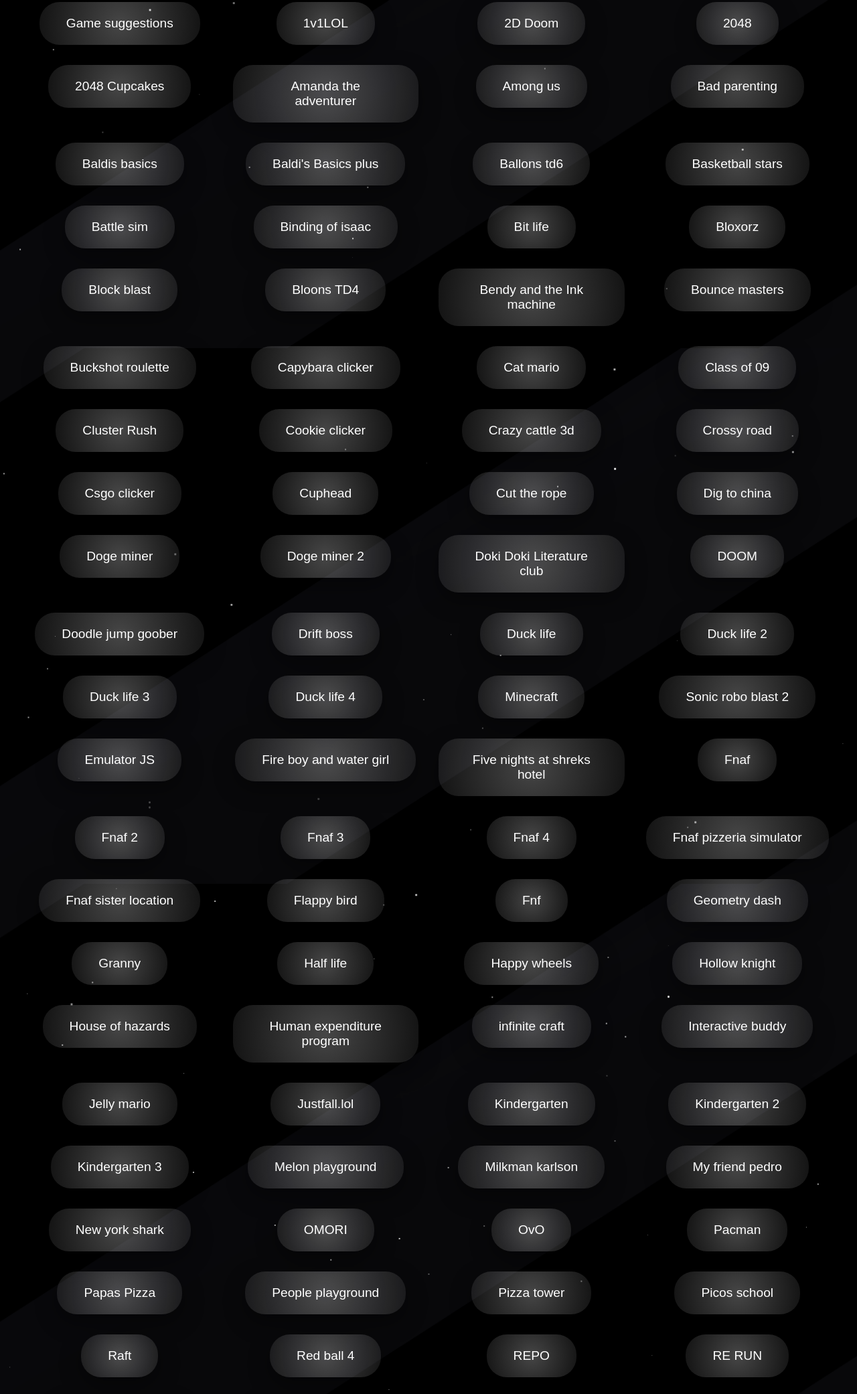
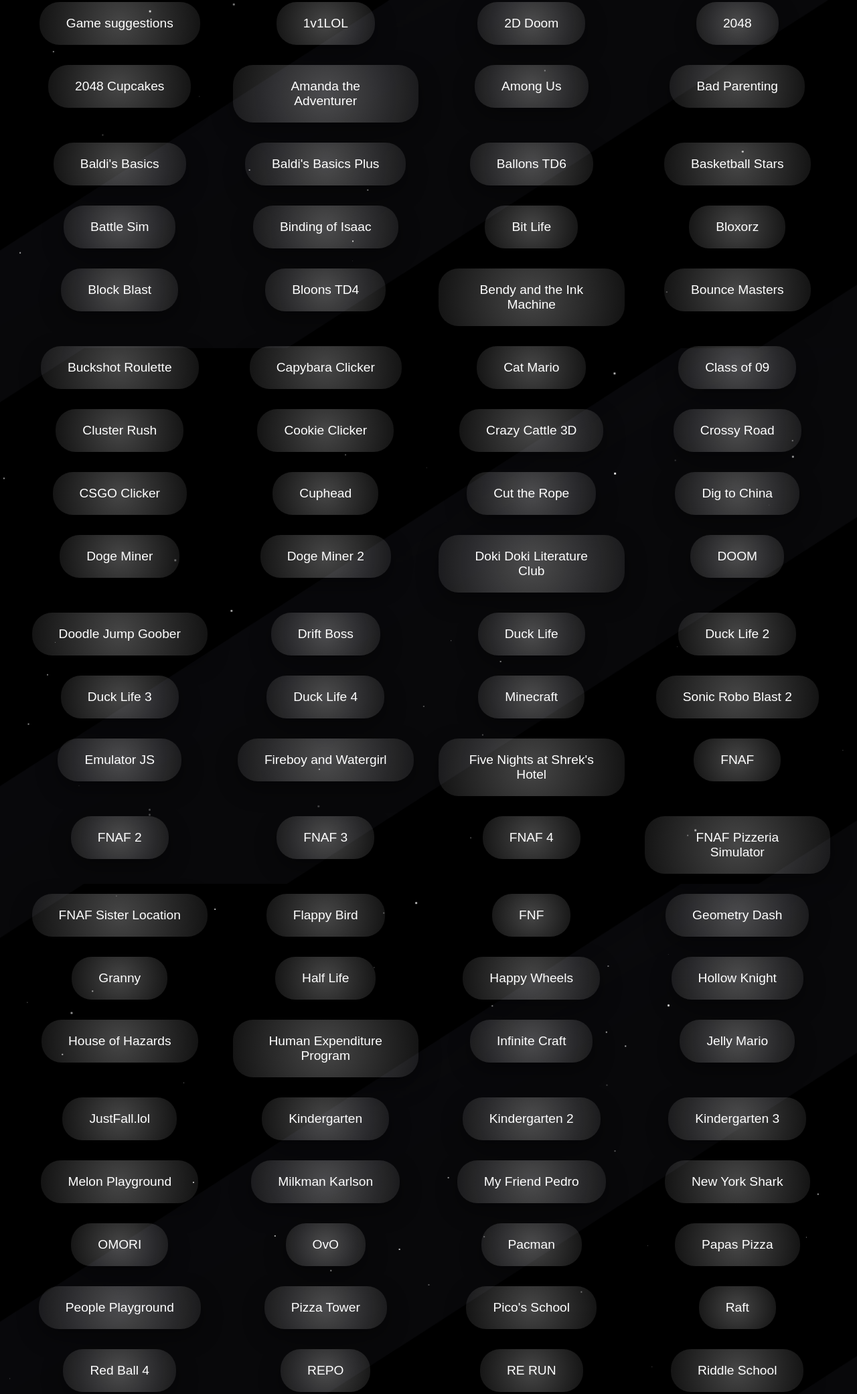
Before and after one commit to Eclipse353/luminis, a plain HTML site: page index.html in a window 1280 px wide. Shown: the part 280-2362 px from the top of the page at 67% size. Drawn offline with Linux system fonts and the light colour scheme; a script that the page names is missing.

Commit message:
index.html

```diff
--- a/index.html
+++ b/index.html
@@ -22,108 +22,107 @@
 <li><button data-game="games/cl2doom.html">2D Doom<div class="reflection"><canvas></canvas></div></button></li>
 <li><button data-game="games/2048.html">2048<div class="reflection"><canvas></canvas></div></button></li>
 <li><button data-game="games/cl2048cupcakes.html">2048 Cupcakes<div class="reflection"><canvas></canvas></div></button></li>
-  <li><button data-game="games/amanda-the-adventurer.html">Amanda the adventurer<div class="reflection"><canvas></canvas></div></button></li>
-  <li><button data-game="games/amongus.html">Among us<div class="reflection"><canvas></canvas></div></button></li>
-  <li><button data-game="games/bad.html">Bad parenting<div class="reflection"><canvas></canvas></div></button></li>
-  <li><button data-game="games/clbaldisbasics.html">Baldis basics<div class="reflection"><canvas></canvas></div></button></li>
-  <li><button data-game="games/Baldi's Basics Plus.html">Baldi's Basics plus<div class="reflection"><canvas></canvas></div></button></li>
-  <li><button data-game="games/btd6.html">Ballons td6<div class="reflection"><canvas></canvas></div></button></li>
-  <li><button data-game="games/clbasketballstars.html">Basketball stars<div class="reflection"><canvas></canvas></div></button></li>
-  <li><button data-game="games/clbattlesim.html">Battle sim<div class="reflection"><canvas></canvas></div></button></li>
-  <li><button data-game="games/binding-of-isaac.html">Binding of isaac<div class="reflection"><canvas></canvas></div></button></li>
-  <li><button data-game="games/bitlife.html">Bit life<div class="reflection"><canvas></canvas></div></button></li>
+<li><button data-game="games/amanda-the-adventurer.html">Amanda the Adventurer<div class="reflection"><canvas></canvas></div></button></li>
+<li><button data-game="games/amongus.html">Among Us<div class="reflection"><canvas></canvas></div></button></li>
+<li><button data-game="games/Bad-Parenting-1.html">Bad Parenting<div class="reflection"><canvas></canvas></div></button></li>
+<li><button data-game="games/clbaldisbasics.html">Baldi's Basics<div class="reflection"><canvas></canvas></div></button></li>
+<li><button data-game="games/Baldi's-Basics-Plus.html">Baldi's Basics Plus<div class="reflection"><canvas></canvas></div></button></li>
+<li><button data-game="games/btd6.html">Ballons TD6<div class="reflection"><canvas></canvas></div></button></li>
+<li><button data-game="games/clbasketballstars.html">Basketball Stars<div class="reflection"><canvas></canvas></div></button></li>
+<li><button data-game="games/clbattlesim.html">Battle Sim<div class="reflection"><canvas></canvas></div></button></li>
+<li><button data-game="games/binding-of-isaac.html">Binding of Isaac<div class="reflection"><canvas></canvas></div></button></li>
+<li><button data-game="games/bitlife.html">Bit Life<div class="reflection"><canvas></canvas></div></button></li>
 <li><button data-game="games/Bloxorz.html">Bloxorz<div class="reflection"><canvas></canvas></div></button></li>
-  <li><button data-game="games/clblockblast.html">Block blast<div class="reflection"><canvas></canvas></div></button></li>
+<li><button data-game="games/clblockblast.html">Block Blast<div class="reflection"><canvas></canvas></div></button></li>
 <li><button data-game="games/clbloonsTD5.html">Bloons TD4<div class="reflection"><canvas></canvas></div></button></li>
-  <li><button data-game="games/Bendy and the Ink Machine.html">Bendy and the Ink machine<div class="reflection"><canvas></canvas></div></button></li>
-  <li><button data-game="games/Bouncemasters.html">Bounce masters<div class="reflection"><canvas></canvas></div></button></li>
-  <li><button data-game="games/Buckshot Roulette.html">Buckshot roulette<div class="reflection"><canvas></canvas></div></button></li>
-  <li><button data-game="games/clcapybaraclicker.html">Capybara clicker<div class="reflection"><canvas></canvas></div></button></li>
-  <li><button data-game="games/clcatmario.html">Cat mario<div class="reflection"><canvas></canvas></div></button></li>
-  <li><button data-game="games/Class of '09.html">Class of 09<div class="reflection"><canvas></canvas></div></button></li>
+<li><button data-game="games/Bendy%20and%20the%20Ink%20Machine.html">Bendy and the Ink Machine<div class="reflection"><canvas></canvas></div></button></li>
+<li><button data-game="games/Bouncemasters.html">Bounce Masters<div class="reflection"><canvas></canvas></div></button></li>
+<li><button data-game="games/Buckshot%20Roulette.html">Buckshot Roulette<div class="reflection"><canvas></canvas></div></button></li>
+<li><button data-game="games/clcapybaraclicker.html">Capybara Clicker<div class="reflection"><canvas></canvas></div></button></li>
+<li><button data-game="games/clcatmario.html">Cat Mario<div class="reflection"><canvas></canvas></div></button></li>
+<li><button data-game="games/Class%20of%2009.html">Class of 09<div class="reflection"><canvas></canvas></div></button></li>
 <li><button data-game="https://clusterrush.io/game/cluster-rush/">Cluster Rush<div class="reflection"><canvas></canvas></div></button></li>
-  <li><button data-game="games/cookie-clicker.html">Cookie clicker<div class="reflection"><canvas></canvas></div></button></li>
-  <li><button data-game="games/Crazy Cattle 3D.html">Crazy cattle 3d<div class="reflection"><canvas></canvas></div></button></li>
-  <li><button data-game="games/clcrossyroad.html">Crossy road<div class="reflection"><canvas></canvas></div></button></li>
-  <li><button data-game="games/clcsgoclicker.html">Csgo clicker<div class="reflection"><canvas></canvas></div></button></li>
+<li><button data-game="games/cookie-clicker.html">Cookie Clicker<div class="reflection"><canvas></canvas></div></button></li>
+<li><button data-game="games/Crazy%20Cattle%203D.html">Crazy Cattle 3D<div class="reflection"><canvas></canvas></div></button></li>
+<li><button data-game="games/clcrossyroad.html">Crossy Road<div class="reflection"><canvas></canvas></div></button></li>
+<li><button data-game="games/clcsgoclicker.html">CSGO Clicker<div class="reflection"><canvas></canvas></div></button></li>
 <li><button data-game="games/cuphead.html">Cuphead<div class="reflection"><canvas></canvas></div></button></li>
-  <li><button data-game="games/clcuttherope.html">Cut the rope<div class="reflection"><canvas></canvas></div></button></li>
-  <li><button data-game="games/cldigtochina.html">Dig to china<div class="reflection"><canvas></canvas></div></button></li>
-  <li><button data-game="games/cldogeminer.html">Doge miner<div class="reflection"><canvas></canvas></div></button></li>
-  <li><button data-game="games/cldogeminer2.html">Doge miner 2<div class="reflection"><canvas></canvas></div></button></li>
-  <li><button data-game="games/cldokidokiliteratureclub.html">Doki Doki Literature club<div class="reflection"><canvas></canvas></div></button></li>
+<li><button data-game="games/clcuttherope.html">Cut the Rope<div class="reflection"><canvas></canvas></div></button></li>
+<li><button data-game="games/cldigtochina.html">Dig to China<div class="reflection"><canvas></canvas></div></button></li>
+<li><button data-game="games/cldogeminer.html">Doge Miner<div class="reflection"><canvas></canvas></div></button></li>
+<li><button data-game="games/cldogeminer2.html">Doge Miner 2<div class="reflection"><canvas></canvas></div></button></li>
+<li><button data-game="games/cldokidokiliteratureclub.html">Doki Doki Literature Club<div class="reflection"><canvas></canvas></div></button></li>
 <li><button data-game="games/doom.html">DOOM<div class="reflection"><canvas></canvas></div></button></li>
-  <li><button data-game="games/cldoodlejumpgoober.html">Doodle jump goober<div class="reflection"><canvas></canvas></div></button></li>
-  <li><button data-game="games/cldriftboss.html">Drift boss<div class="reflection"><canvas></canvas></div></button></li>
-  <li><button data-game="games/clducklife.html">Duck life<div class="reflection"><canvas></canvas></div></button></li>
-  <li><button data-game="games/clducklife2.html">Duck life 2<div class="reflection"><canvas></canvas></div></button></li>
-  <li><button data-game="games/clducklife3.html">Duck life 3<div class="reflection"><canvas></canvas></div></button></li>
-  <li><button data-game="games/clducklife4.html">Duck life 4<div class="reflection"><canvas></canvas></div></button></li>
+<li><button data-game="games/cldoodlejumpgoober.html">Doodle Jump Goober<div class="reflection"><canvas></canvas></div></button></li>
+<li><button data-game="games/cldriftboss.html">Drift Boss<div class="reflection"><canvas></canvas></div></button></li>
+<li><button data-game="games/clducklife.html">Duck Life<div class="reflection"><canvas></canvas></div></button></li>
+<li><button data-game="games/clducklife2.html">Duck Life 2<div class="reflection"><canvas></canvas></div></button></li>
+<li><button data-game="games/clducklife3.html">Duck Life 3<div class="reflection"><canvas></canvas></div></button></li>
+<li><button data-game="games/clducklife4.html">Duck Life 4<div class="reflection"><canvas></canvas></div></button></li>
 <li><button data-game="games/EaglercraftX_1.8_u53_Offline_Signed.html">Minecraft<div class="reflection"><canvas></canvas></div></button></li>
-  <li><button data-game="games/srb2.html">Sonic robo blast 2<div class="reflection"><canvas></canvas></div></button></li>
+<li><button data-game="games/srb2.html">Sonic Robo Blast 2<div class="reflection"><canvas></canvas></div></button></li>
 <li><button data-game="games/Emulator.JS.html">Emulator JS<div class="reflection"><canvas></canvas></div></button></li>
-  <li><button data-game="games/clfireboyandwatergirl.html">Fire boy and water girl<div class="reflection"><canvas></canvas></div></button></li>
-  <li><button data-game="games/clfivenightsatshrekshotel.html">Five nights at shreks hotel<div class="reflection"><canvas></canvas></div></button></li>
-  <li><button data-game="games/clFNAF.html">Fnaf<div class="reflection"><canvas></canvas></div></button></li>
-  <li><button data-game="games/clFNAF2.html">Fnaf 2<div class="reflection"><canvas></canvas></div></button></li>
-  <li><button data-game="games/clFNAF3.html">Fnaf 3<div class="reflection"><canvas></canvas></div></button></li>
-  <li><button data-game="games/clFNAF4.html">Fnaf 4<div class="reflection"><canvas></canvas></div></button></li>
-  <li><button data-game="games/clfnafps.html">Fnaf pizzeria simulator<div class="reflection"><canvas></canvas></div></button></li>
-  <li><button data-game="games/clfnafsl.html">Fnaf sister location<div class="reflection"><canvas></canvas></div></button></li>
-  <li><button data-game="games/flappybird.html">Flappy bird<div class="reflection"><canvas></canvas></div></button></li>
-  <li><button data-game="games/clfridaynightfunkin.html">Fnf<div class="reflection"><canvas></canvas></div></button></li>
-  <li><button data-game="games/clgdlite.html">Geometry dash<div class="reflection"><canvas></canvas></div></button></li>
+<li><button data-game="games/clfireboyandwatergirl.html">Fireboy and Watergirl<div class="reflection"><canvas></canvas></div></button></li>
+<li><button data-game="games/clfivenightsatshrekshotel.html">Five Nights at Shrek's Hotel<div class="reflection"><canvas></canvas></div></button></li>
+<li><button data-game="games/clFNAF.html">FNAF<div class="reflection"><canvas></canvas></div></button></li>
+<li><button data-game="games/clFNAF2.html">FNAF 2<div class="reflection"><canvas></canvas></div></button></li>
+<li><button data-game="games/clFNAF3.html">FNAF 3<div class="reflection"><canvas></canvas></div></button></li>
+<li><button data-game="games/clFNAF4.html">FNAF 4<div class="reflection"><canvas></canvas></div></button></li>
+<li><button data-game="games/clfnafps.html">FNAF Pizzeria Simulator<div class="reflection"><canvas></canvas></div></button></li>
+<li><button data-game="games/clfnafsl.html">FNAF Sister Location<div class="reflection"><canvas></canvas></div></button></li>
+<li><button data-game="games/flappybird.html">Flappy Bird<div class="reflection"><canvas></canvas></div></button></li>
+<li><button data-game="games/clfridaynightfunkin.html">FNF<div class="reflection"><canvas></canvas></div></button></li>
+<li><button data-game="games/clgdlite.html">Geometry Dash<div class="reflection"><canvas></canvas></div></button></li>
 <li><button data-game="games/clgranny.html">Granny<div class="reflection"><canvas></canvas></div></button></li>
-  <li><button data-game="games/clhalflife.html">Half life<div class="reflection"><canvas></canvas></div></button></li>
-  <li><button data-game="games/clhappywheels.html">Happy wheels<div class="reflection"><canvas></canvas></div></button></li>
-  <li><button data-game="games/Hollow Knight.html">Hollow knight<div class="reflection"><canvas></canvas></div></button></li>
-  <li><button data-game="games/clhouseofhazards.html">House of hazards<div class="reflection"><canvas></canvas></div></button></li>
-  <li><button data-game="games/human.html">Human expenditure program<div class="reflection"><canvas></canvas></div></button></li>
-  <li><button data-game="clinfinitecraft.html">infinite craft<div class="reflection"><canvas></canvas></div></button></li>
-  <li><button data-game="https://uploads.ungrounded.net/ruffle_wrapper/ruffleembed.html?v=1.2.2&browsermode=default&props=%7B%22ruffle%22%3A%22%2Fruffle_wrapper%2Flib%2Fruffle.js%3F1758428144%22%2C%22public_path%22%3A%22%2Fruffle_wrapper%2Flib%2F%22%2C%22swf%22%3A%22https%3A%2F%2Fuploads.ungrounded.net%2F218000%2F218014_DAbuddy_latest.swf%3F1108395530%22%2C%22vars%22%3A%7B%22NewgroundsAPI_PublisherID%22%3A1%2C%22NewgroundsAPI_SandboxID%22%3A%2268d07de950d1d%22%2C%22NewgroundsAPI_SessionID%22%3A%22%22%2C%22NewgroundsAPI_UserName%22%3A%22%26lt%3Bdeleted%26gt%3B%22%2C%22NewgroundsAPI_UserID%22%3A0%2C%22ng_username%22%3A%22%26lt%3Bdeleted%26gt%3B%22%7D%2C%22width%22%3A550%2C%22height%22%3A400%2C%22icon%22%3A%22https%3A%2F%2Fpicon.ngfiles.com%2F218000%2Fflash_218014_card.png%3Ff1608063156%22%2C%22warnOnUnsupportedContent%22%3Afalse%2C%22external%22%3A%22%2Fruffle_wrapper%2Fexternal%2Fruffle-external-input.js%3F1758278093%22%7D">Interactive buddy<div class="reflection"><canvas></canvas></div></button></li>
-  <li><button data-game="games/Jelly Mario.html">Jelly mario<div class="reflection"><canvas></canvas></div></button></li>
-  <li><button data-game="games/JustFall.lol.html">Justfall.lol<div class="reflection"><canvas></canvas></div></button></li>
+<li><button data-game="games/clhalflife.html">Half Life<div class="reflection"><canvas></canvas></div></button></li>
+<li><button data-game="games/clhappywheels.html">Happy Wheels<div class="reflection"><canvas></canvas></div></button></li>
+<li><button data-game="games/Hollow%20Knight.html">Hollow Knight<div class="reflection"><canvas></canvas></div></button></li>
+<li><button data-game="games/clhouseofhazards.html">House of Hazards<div class="reflection"><canvas></canvas></div></button></li>
+<li><button data-game="games/human.html">Human Expenditure Program<div class="reflection"><canvas></canvas></div></button></li>
+<li><button data-game="games/clinfinitecraft.html">Infinite Craft<div class="reflection"><canvas></canvas></div></button></li>
+<li><button data-game="games/Jelly%20Mario.html">Jelly Mario<div class="reflection"><canvas></canvas></div></button></li>
+<li><button data-game="games/JustFall.lol.html">JustFall.lol<div class="reflection"><canvas></canvas></div></button></li>
 <li><button data-game="games/Kindergarten.html">Kindergarten<div class="reflection"><canvas></canvas></div></button></li>
-  <li><button data-game="games/Kindergarten 2.html">Kindergarten 2<div class="reflection"><canvas></canvas></div></button></li>
+<li><button data-game="games/Kindergarten%202.html">Kindergarten 2<div class="reflection"><canvas></canvas></div></button></li>
 <li><button data-game="games/Kindergarten3.html">Kindergarten 3<div class="reflection"><canvas></canvas></div></button></li>
-  <li><button data-game="games/melon-playground.html">Melon playground<div class="reflection"><canvas></canvas></div></button></li>
-  <li><button data-game="games/milkmankarlson.html">Milkman karlson<div class="reflection"><canvas></canvas></div></button></li>
-  <li><button data-game="games/clmyfriendpedro.html">My friend pedro<div class="reflection"><canvas></canvas></div></button></li>
-  <li><button data-game="games/clnewyorkshark.html">New york shark<div class="reflection"><canvas></canvas></div></button></li>
+<li><button data-game="games/melon-playground.html">Melon Playground<div class="reflection"><canvas></canvas></div></button></li>
+<li><button data-game="games/milkmankarlson.html">Milkman Karlson<div class="reflection"><canvas></canvas></div></button></li>
+<li><button data-game="games/clmyfriendpedro.html">My Friend Pedro<div class="reflection"><canvas></canvas></div></button></li>
+<li><button data-game="games/clnewyorkshark.html">New York Shark<div class="reflection"><canvas></canvas></div></button></li>
 <li><button data-game="games/OMORI.html">OMORI<div class="reflection"><canvas></canvas></div></button></li>
 <li><button data-game="games/clovofixed.html">OvO<div class="reflection"><canvas></canvas></div></button></li>
 <li><button data-game="games/pacman.html">Pacman<div class="reflection"><canvas></canvas></div></button></li>
 <li><button data-game="games/papaspizza.html">Papas Pizza<div class="reflection"><canvas></canvas></div></button></li>
-  <li><button data-game="games/People Playground.html">People playground<div class="reflection"><canvas></canvas></div></button></li>
-  <li><button data-game="games/Pizza Tower.html">Pizza tower<div class="reflection"><canvas></canvas></div></button></li>
-  <li><button data-game="games/clpicosschool.html">Picos school<div class="reflection"><canvas></canvas></div></button></li>
+<li><button data-game="games/People%20Playground.html">People Playground<div class="reflection"><canvas></canvas></div></button></li>
+<li><button data-game="games/Pizza%20Tower.html">Pizza Tower<div class="reflection"><canvas></canvas></div></button></li>
+<li><button data-game="games/clpicosschool.html">Pico's School<div class="reflection"><canvas></canvas></div></button></li>
 <li><button data-game="games/raft.html">Raft<div class="reflection"><canvas></canvas></div></button></li>
-  <li><button data-game="games/clredball4.html">Red ball 4<div class="reflection"><canvas></canvas></div></button></li>
+<li><button data-game="games/clredball4.html">Red Ball 4<div class="reflection"><canvas></canvas></div></button></li>
 <li><button data-game="games/R.E.P.O.html">REPO<div class="reflection"><canvas></canvas></div></button></li>
 <li><button data-game="games/RE_RUN.html">RE RUN<div class="reflection"><canvas></canvas></div></button></li>
-  <li><button data-game="games/riddleschool.html">Riddle school<div class="reflection"><canvas></canvas></div></button></li>
-  <li><button data-game="games/sriddleschool2.html">Riddle school 2<div class="reflection"><canvas></canvas></div></button></li>
-  <li><button data-game="games/Rocket-League.html">Rocket league<div class="reflection"><canvas></canvas></div></button></li>
+<li><button data-game="games/riddleschool.html">Riddle School<div class="reflection"><canvas></canvas></div></button></li>
+<li><button data-game="games/sriddleschool2.html">Riddle School 2<div class="reflection"><canvas></canvas></div></button></li>
+<li><button data-game="games/Rocket-League.html">Rocket League<div class="reflection"><canvas></canvas></div></button></li>
 <li><button data-game="games/run.html">Run<div class="reflection"><canvas></canvas></div></button></li>
-  <li><button data-game="games/sfge.html">Slither io<div class="reflection"><canvas></canvas></div></button></li>
-  <li><button data-game="games/slender.html">Slender man<div class="reflection"><canvas></canvas></div></button></li>
+<li><button data-game="games/sfge.html">Slither.io<div class="reflection"><canvas></canvas></div></button></li>
+<li><button data-game="games/slender.html">Slender Man<div class="reflection"><canvas></canvas></div></button></li>
 <li><button data-game="games/slope.html">Slope<div class="reflection"><canvas></canvas></div></button></li>
-  <li><button data-game="games/sm64.html">Super mario 64<div class="reflection"><canvas></canvas></div></button></li>
-  <li><button data-game="games/smashkarts.html">Smash karts<div class="reflection"><canvas></canvas></div></button></li>
-  <li><button data-game="games/spacewaves.html">Space waves<div class="reflection"><canvas></canvas></div></button></li>
+<li><button data-game="games/sm64.html">Super Mario 64<div class="reflection"><canvas></canvas></div></button></li>
+<li><button data-game="games/smashkarts.html">Smash Karts<div class="reflection"><canvas></canvas></div></button></li>
+<li><button data-game="games/spacewaves.html">Space Waves<div class="reflection"><canvas></canvas></div></button></li>
 <li><button data-game="games/clstickminfleecomplex.html">Fleeing the Complex<div class="reflection"><canvas></canvas></div></button></li>
 <li><button data-game="games/clstickminairship.html">Infiltrating the Airship<div class="reflection"><canvas></canvas></div></button></li>
-  <li><button data-game="games/clstickmanstealingdiamond.html">Stealing the diamond<div class="reflection"><canvas></canvas></div></button></li>
-<li><button data-game="games/clstickminescapingprison.html">Escaping the prison<div class="reflection"><canvas></canvas></div></button></li>
-  <li><button data-game="games/stickman-hook.html">Stickman hook<div class="reflection"><canvas></canvas></div></button></li>
-  <li><button data-game="games/subway-surfers.html">Subway surfers<div class="reflection"><canvas></canvas></div></button></li>
-  <li><button data-game="games/superhot.html">Super hot<div class="reflection"><canvas></canvas></div></button></li>
-  <li><button data-game="games/there-is-no-game.html">There is no game<div class="reflection"><canvas></canvas></div></button></li>
-  <li><button data-game="games/twhg.html">The worlds hardest game<div class="reflection"><canvas></canvas></div></button></li>
+<li><button data-game="games/clstickmanstealingdiamond.html">Stealing the Diamond<div class="reflection"><canvas></canvas></div></button></li>
+<li><button data-game="games/clstickminescapingprison.html">Escaping the Prison<div class="reflection"><canvas></canvas></div></button></li>
+<li><button data-game="games/stickman-hook.html">Stickman Hook<div class="reflection"><canvas></canvas></div></button></li>
+<li><button data-game="games/subway-surfers.html">Subway Surfers<div class="reflection"><canvas></canvas></div></button></li>
+<li><button data-game="games/superhot.html">Super Hot<div class="reflection"><canvas></canvas></div></button></li>
+<li><button data-game="games/there-is-no-game.html">There is No Game<div class="reflection"><canvas></canvas></div></button></li>
+<li><button data-game="games/twhg.html">The World's Hardest Game<div class="reflection"><canvas></canvas></div></button></li>
 <li><button data-game="games/turbowarp">Undertale<div class="reflection"><canvas></canvas></div></button></li>
-  <li><button data-game="games/Undertale Yellow.html">Undertale yellow<div class="reflection"><canvas></canvas></div></button></li>
+<li><button data-game="games/Undertale%20Yellow.html">Undertale Yellow<div class="reflection"><canvas></canvas></div></button></li>
 <li><button data-game="games/WebFishing.html">Webfishing<div class="reflection"><canvas></canvas></div></button></li>
-  <li><button data-game="games/wordle-unlimited.html">Wordle unlimited<div class="reflection"><canvas></canvas></div></button></li>
+<li><button data-game="games/wordle-unlimited.html">Wordle Unlimited<div class="reflection"><canvas></canvas></div></button></li>
 </ul>
 
 <div id="game-container">
```
Lines whose indentation alone changed are shown as unchanged.
